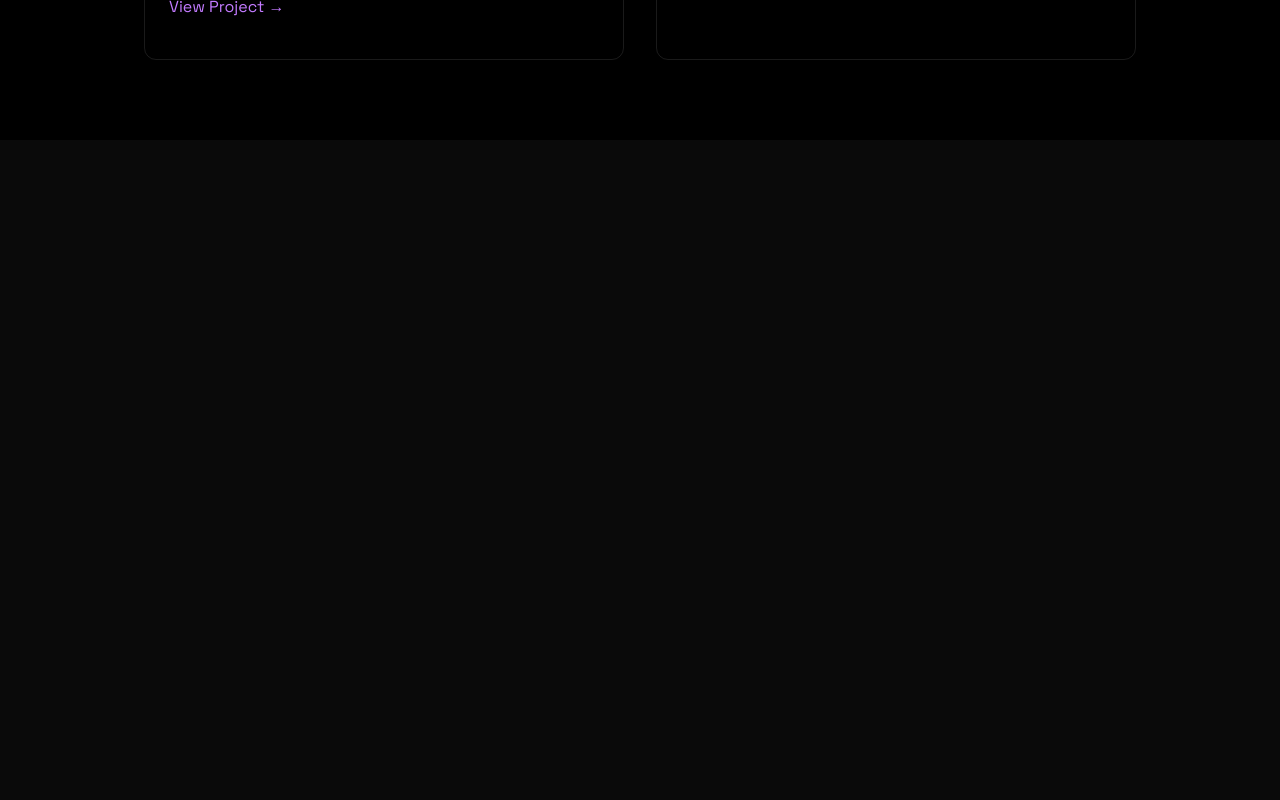
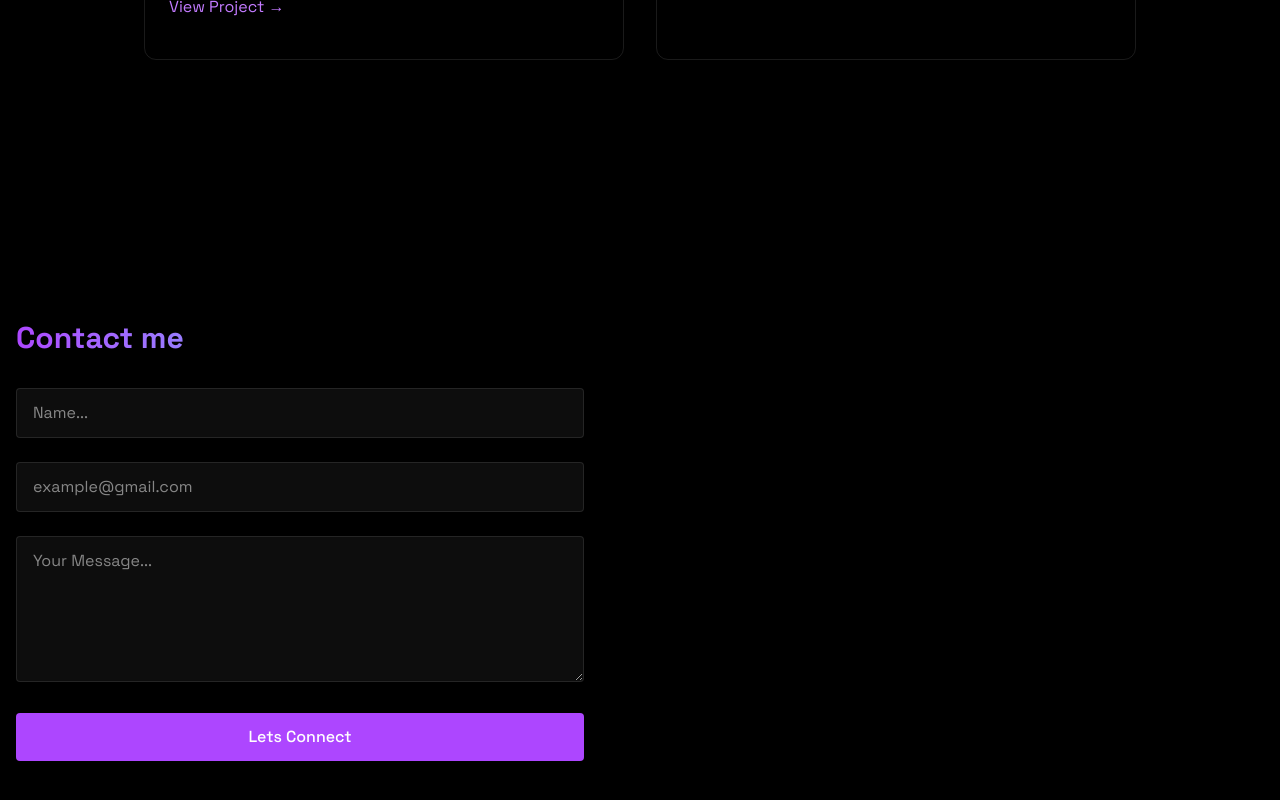
Before and after one commit to Dachenna/Portfolio, a React (Vite) app: page / in a window 1280 px wide. Shown: the part 3119-3919 px from the top of the page. Before the commit the page ends 3259 px from the top, so only its background shows below. Built offline with nearby package versions, Linux system fonts and the light colour scheme.

Commit message:
modified:   src/App.jsx 	modified:   src/components/sections/Contact.jsx 	modified:   src/components/sections/Home.jsx

```diff
--- a/src/App.jsx
+++ b/src/App.jsx
@@ -20,6 +20,7 @@ function App() {
         <Home />
         <About />
         <Projects />
+        <Contact />
         </div>
     </>
  )
--- a/src/components/sections/Contact.jsx
+++ b/src/components/sections/Contact.jsx
@@ -3,7 +3,7 @@ import { RevealOnScroll } from "../RevealOnScroll"
 export  const Contact = () => {
     return (
         <section
-         id="contact"
+        id="contact"
          className="min-h-screen flex items-center justify py-20"
          >
             <RevealOnScroll>
@@ -42,11 +42,11 @@ export  const Contact = () => {
 
                          {/**Message */}
                         <div className="relative">
-                            <input
+                            <textarea
                                 id="message"
-                                name="name"
+                                name="message"
                                 required
-                                rows={6}
+                                rows={5}
                                 className="w-full bg-white/5 border border-white/10 rounded px-4 py-3 text-white transition focus:outline-none focus:border-blue-500 focus:bg-blue-500/5"
                                 placeholder="Your Message..."
                              />
--- a/src/components/sections/Home.jsx
+++ b/src/components/sections/Home.jsx
@@ -24,8 +24,9 @@ function Home() {
             view Projects
           </a>
 
-          <a href="#contact" className='border border-blue-500/50 text-blue-500 py-3 px-6 rounded font-medium
+          <a href='#contact' className='border border-blue-500/50 text-blue-500 py-3 px-6 rounded font-medium
             transition-all hover:-translate-0.5 hover:shadow-[0_0_15px_rgba(59,130,246, 0.4)]
+            cursor-pointer
            hover:bg-blue-500/50 hover:text-white duration-400'>
             Contact Me
           </a>
```
